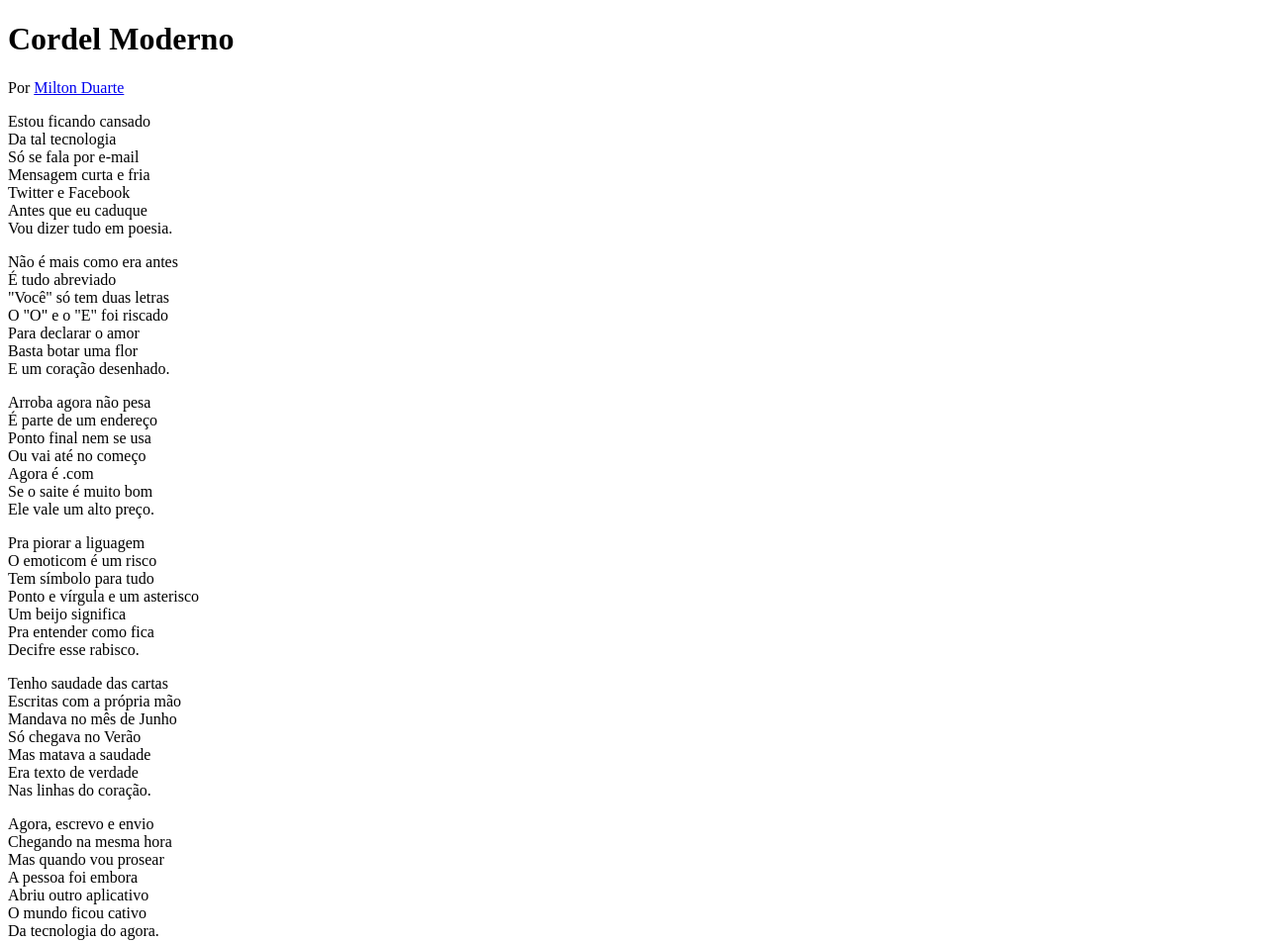
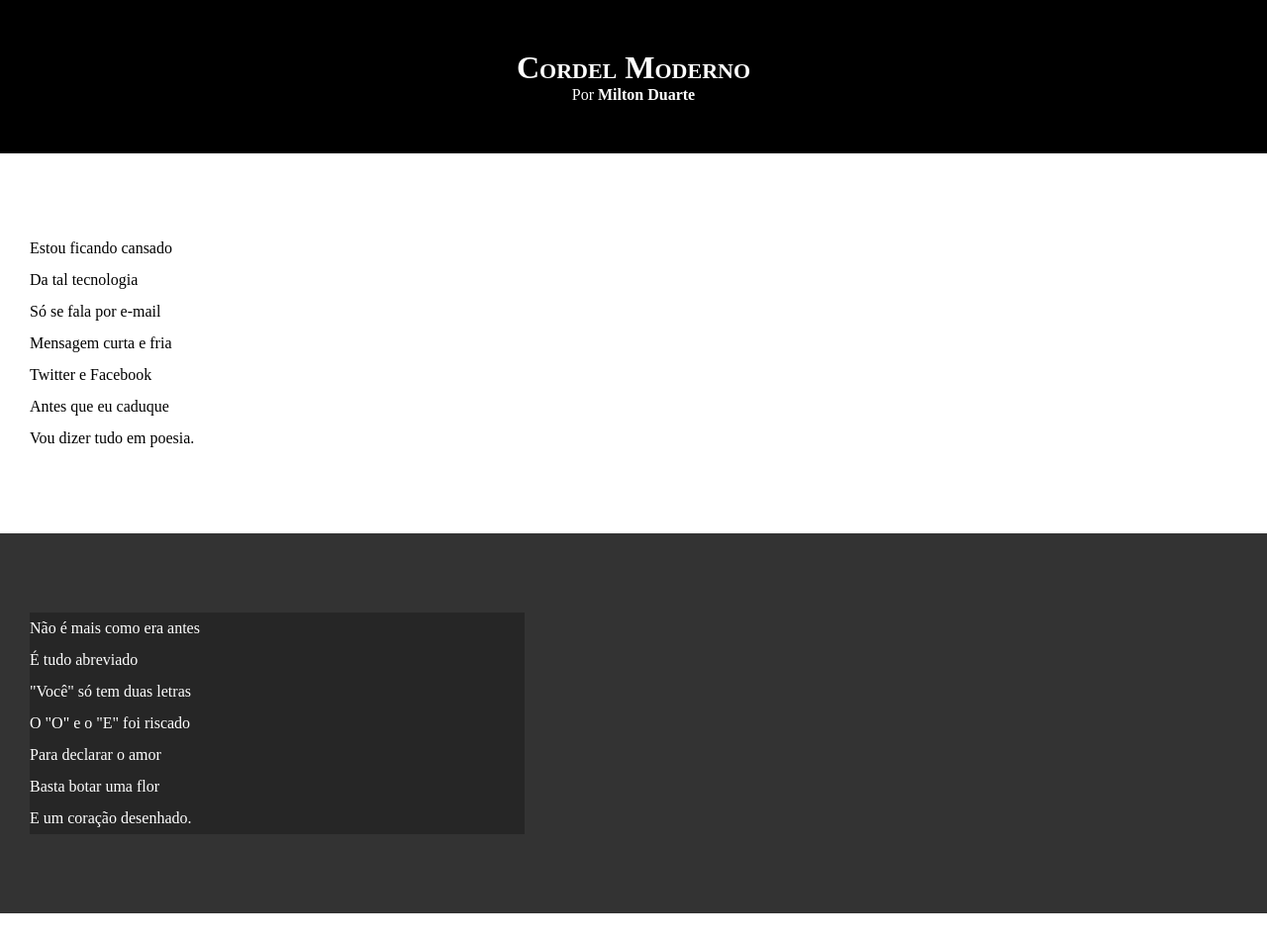
Before and after one commit to JBMS-Java/Desafios-HTML-CSS, a plain HTML site: page Prática 5/index.html in a window 1280 px wide. Shown: the top 953 px of the page at 99% size. Drawn offline with Linux system fonts and the light colour scheme.

Commit message:
Atualizei estilos dos textos e blocos

```diff
--- a/Prática 5/estilo/style.css
+++ b/Prática 5/estilo/style.css
@@ -1 +1,71 @@
 @charset "UTF-8";
+
+* {
+    margin: 0px;
+    padding: 0px;
+}
+
+html, body{
+    min-height: 100vh;
+    background-color: darkgray;
+}
+
+header{
+    background-color: black;
+    color: white;
+    text-align: center;
+}
+
+header{
+    background-color: black;
+    color: white;
+    text-align: center;
+}
+
+header > h1{
+    padding-top: 50px;
+    font-variant: small-caps;
+}
+
+header > p{
+    padding-bottom: 50px;
+}
+
+a {
+    color: white;
+    text-decoration: none;
+    font-weight: bolder;
+}
+
+a:hover {
+    text-decoration: underline;
+}
+
+section {
+    padding-top: 10vh;
+    padding-bottom: 10vh;
+    line-height: 2em;
+    padding-left: 30px;
+}
+
+section.normal {
+    background-color: white;
+    color: black;
+}
+
+section.imagem{
+    background-color: rgb(51, 51, 51);
+    color: white;
+}
+
+section.imagem > p{
+    width: 500px;
+    background-color:rgba(0, 0, 0, 0.253)
+}
+
+footer{
+    background-color: black;
+    color: white;
+    text-align: center;
+    padding: 10px;
+}
--- a/Prática 5/index.html
+++ b/Prática 5/index.html
@@ -13,7 +13,7 @@
         <p>Por <a href="https://github.com/gustavoguanabara" target="_blank" rel="external">Milton Duarte</a></p>
     </header>
 
-    <section>
+    <section class="normal">
         <p>
             Estou ficando cansado <br>
             Da tal tecnologia <br>
@@ -25,7 +25,7 @@
         </p>
     </section>
 
-    <section>
+    <section class="imagem">
         <p>
             Não é mais como era antes <br>
             É tudo abreviado <br>
@@ -37,7 +37,7 @@
         </p>
     </section>
 
-    <section>
+    <section class="normal">
         <p>
             Arroba agora não pesa <br>
             É parte de um endereço <br>
@@ -59,7 +59,7 @@
         </p>
     </section>
 
-    <section>
+    <section class="imagem">
         <p>
             Tenho saudade das cartas <br>
             Escritas com a própria mão <br>
@@ -71,7 +71,7 @@
         </p>
     </section>
 
-    <section>
+    <section class="normal">
         <p>
             Agora, escrevo e envio <br>
             Chegando na mesma hora <br>
```
